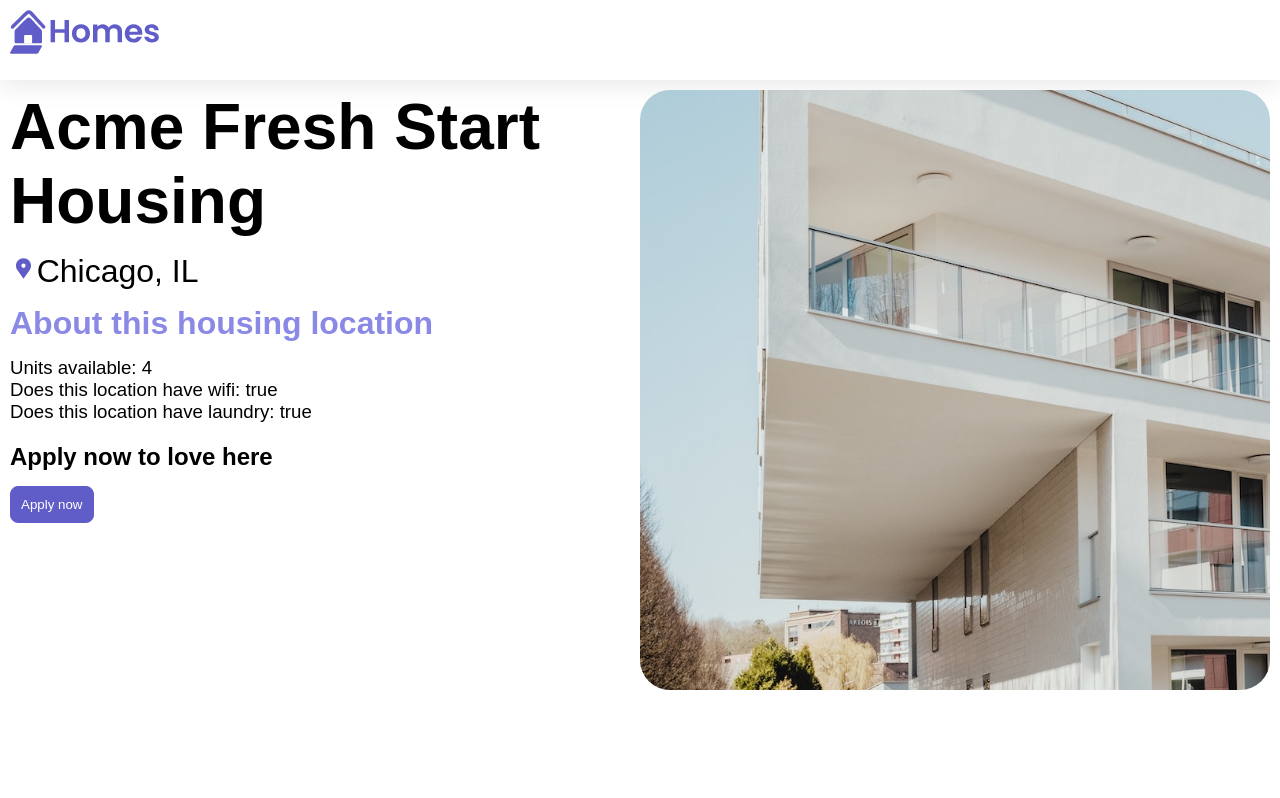
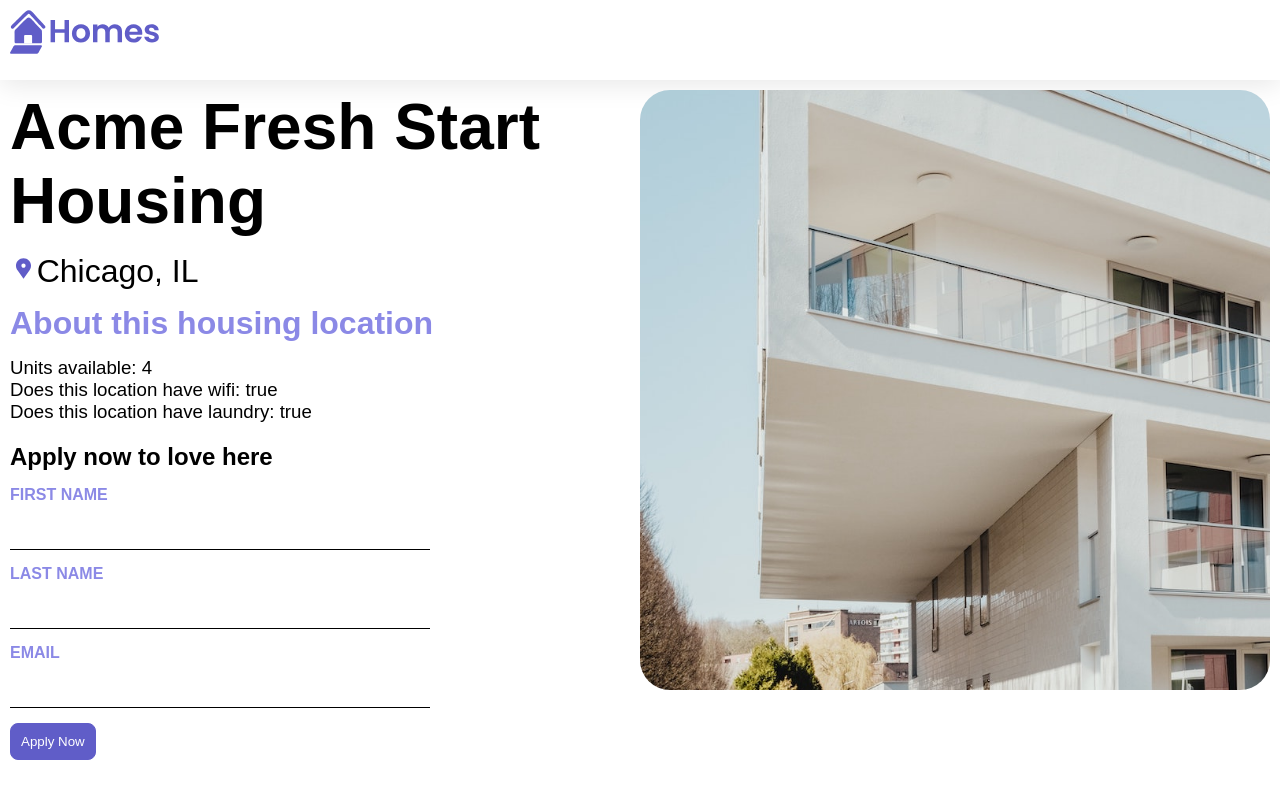
Before and after one commit to mtali/100days100projects, an Angular app in the folder Day027 - houses4rent/: page /details/0 in a window 1280 px wide. Built offline with nearby package versions, Linux system fonts and the light colour scheme.

Commit message:
Add ability to apply for housing

```diff
--- a/Day027 - houses4rent/src/app/details/details.component.html
+++ b/Day027 - houses4rent/src/app/details/details.component.html
@@ -14,7 +14,18 @@
   </section>
   <section class="listing-apply">
     <h2 class="section-heading">Apply now to love here</h2>
-    <button class="primary" type="button">Apply now</button>
+    <form (submit)="submitApplication()" [formGroup]="applyForm">
+      <label for="first-name">First Name</label>
+      <input autocomplete="off" formControlName="firstName" id="first-name" type="text">
+
+      <label for="last-name">Last Name</label>
+      <input autocomplete="off" formControlName="lastName" id="last-name" type="text">
+
+      <label for="email">Email</label>
+      <input autocomplete="off" formControlName="email" id="email" type="text">
+
+      <button class="primary" type="submit">Apply Now</button>
+    </form>
   </section>
 
 </article>
--- a/Day027 - houses4rent/src/app/details/details.component.ts
+++ b/Day027 - houses4rent/src/app/details/details.component.ts
@@ -3,11 +3,15 @@ import {CommonModule} from '@angular/common';
 import {ActivatedRoute} from "@angular/router";
 import {HousingService} from "../services/housing.service";
 import {HousingLocation} from "../housing-location";
+import {FormControl, FormGroup, ReactiveFormsModule} from "@angular/forms";
 
 @Component({
   selector: 'app-details',
   standalone: true,
-  imports: [CommonModule],
+  imports: [
+    CommonModule,
+    ReactiveFormsModule
+  ],
   templateUrl: './details.component.html',
   styleUrl: './details.component.css'
 })
@@ -15,10 +19,22 @@ export class DetailsComponent {
   route: ActivatedRoute = inject(ActivatedRoute);
   housingService: HousingService = inject(HousingService);
   housingLocation: HousingLocation | undefined;
-
+  applyForm = new FormGroup({
+    firstName: new FormControl(''),
+    lastName: new FormControl(''),
+    email: new FormControl('')
+  })
 
   constructor() {
     const hosingLocationId = Number(this.route.snapshot.params['id']);
     this.housingLocation = this.housingService.getHousingLocationById(hosingLocationId);
   }
+
+  submitApplication() {
+    this.housingService.submitApplication(
+      this.applyForm.value.firstName ?? '',
+      this.applyForm.value.lastName ?? '',
+      this.applyForm.value.email ?? '',
+    )
+  }
 }
--- a/Day027 - houses4rent/src/app/services/housing.service.ts
+++ b/Day027 - houses4rent/src/app/services/housing.service.ts
@@ -119,4 +119,8 @@ export class HousingService {
   getHousingLocationById(id: number): HousingLocation | undefined {
     return this.housingLocations.find(location => location.id === id);
   }
+
+  submitApplication(firstName: string, lastName: string, email: string) {
+    console.log(firstName, lastName, email);
+  }
 }
```
